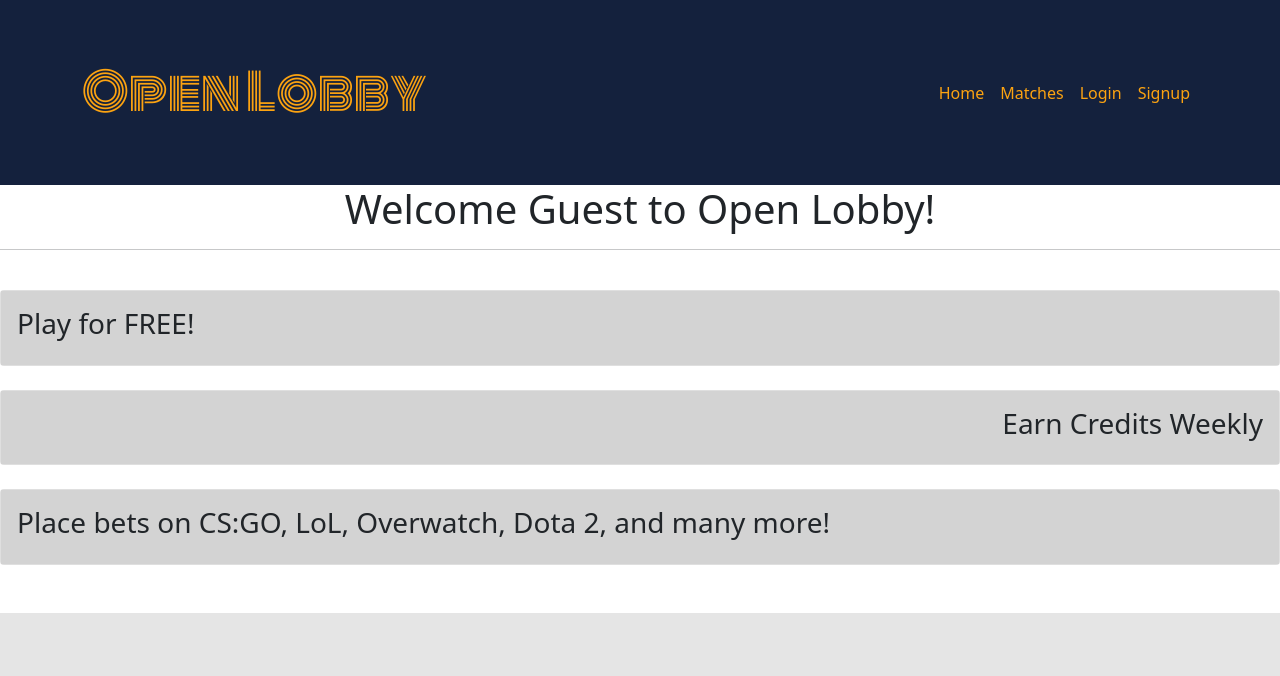
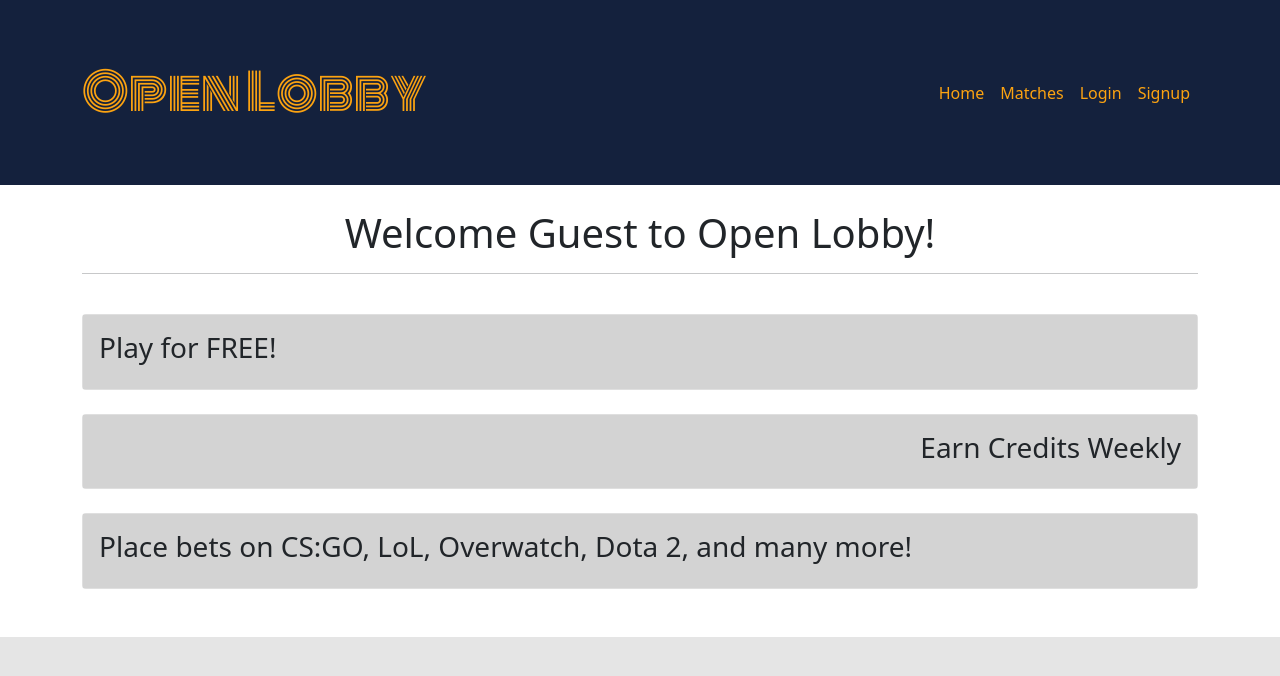
Before and after one commit to mrmrc182/esports-betting, a React (Create React App) app in the folder client/: page / in a window 1280 px wide. Shown: the top 676 px of the page. Built offline with nearby package versions, Linux system fonts and the light colour scheme.

Commit message:
minor style changs

```diff
--- a/client/src/pages/Home.js
+++ b/client/src/pages/Home.js
@@ -1,12 +1,13 @@
 import { useAuth } from "../util/auth";
-import {Card} from "react-bootstrap";
+import {Container, Card} from "react-bootstrap";
 import "../styles/Home.css";
 
 
 export default function Home() {
   const { isLoggedIn, user } = useAuth();
   return (
-    <div>
+    <Container className="container-width">
+      <br></br>
       <h1 style={{textAlign: "center"}}>Welcome {isLoggedIn ? user.username : "Guest"} to Open Lobby!</h1>
       <hr />
       <br></br>
@@ -22,6 +23,6 @@ export default function Home() {
         <Card.Body className="background"><h3>Place bets on CS:GO, LoL, Overwatch, Dota 2, and many more!</h3></Card.Body>
       </Card>
       <br></br><br></br>
-    </div>
+    </Container>
   );
 }
--- a/client/src/pages/Profile.js
+++ b/client/src/pages/Profile.js
@@ -10,7 +10,7 @@ export default function Profile() {
       <br></br>
       <h1>Open Bets</h1>
       <Container className="container-width">
-        <Accordion defaultActiveKey="0" flush>
+        <Accordion defaultActiveKey="0">
           <Accordion.Item className="center" eventKey="0">
             <Accordion.Header className="header">
               FaZe vs Cloud9
@@ -24,7 +24,7 @@ export default function Profile() {
         </Accordion>
         <br></br>
         <h1>Closed Bets</h1>
-        <Accordion defaultActiveKey="0" flush>
+        <Accordion defaultActiveKey="0">
           <Accordion.Item eventKey="0">
             <Accordion.Header>FaZe vs Cloud9</Accordion.Header>
             <Accordion.Body>Winner: FaZe</Accordion.Body>
--- a/client/src/styles/Home.css
+++ b/client/src/styles/Home.css
@@ -1,3 +1,9 @@
+:root {
+    --dark: #14213d;
+    --orange: #fca311;
+    --grey: #e5e5e5;
+}
+
 .homepage-cards{
     text-align: left;
     background-color:  lightgray;
@@ -9,3 +15,9 @@
 .background{
     background-color:  lightgray;
 }
+.container-width{
+    width: 80%;
+}
+html{
+    background-color: var(--grey);
+}
```
